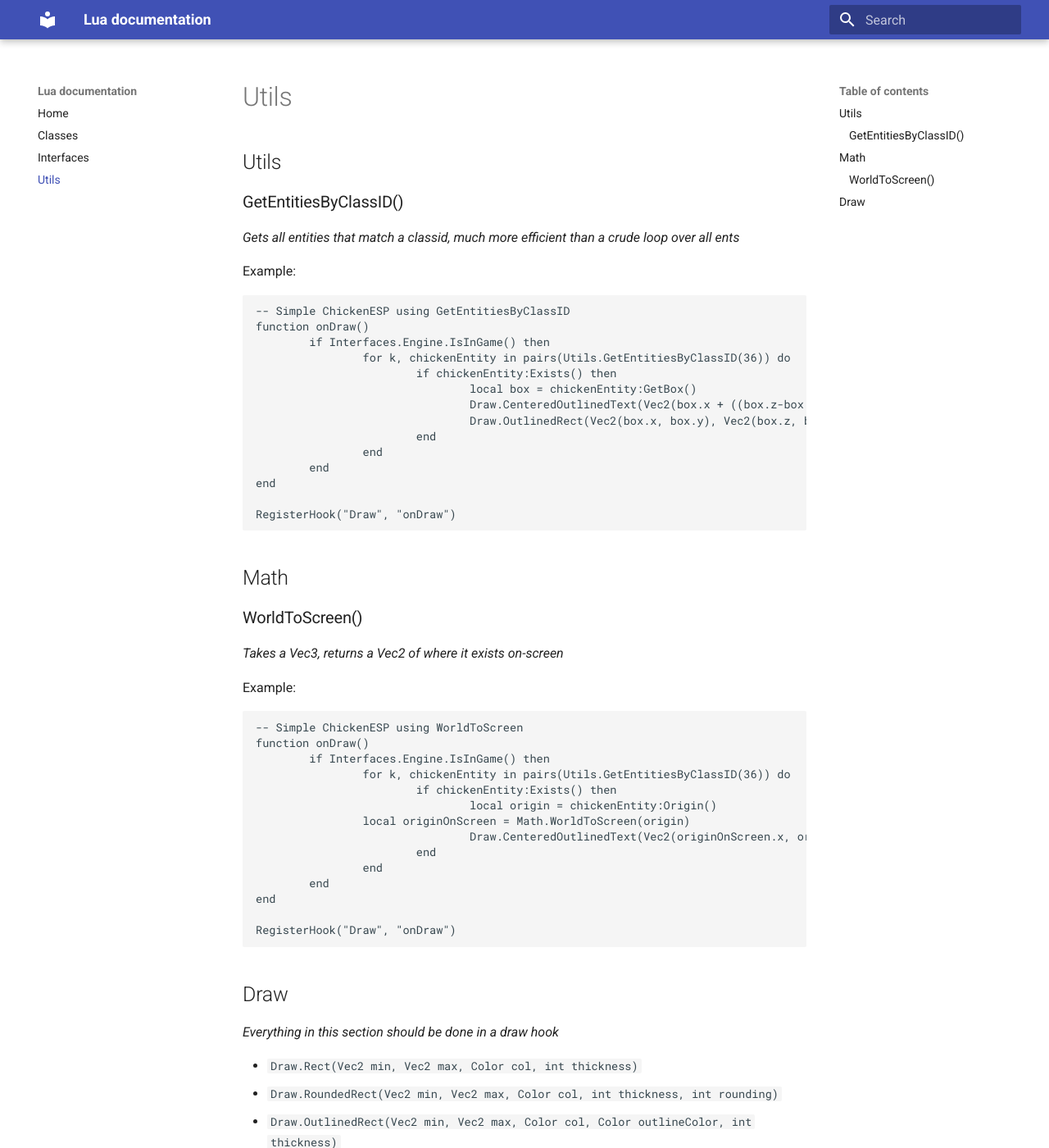
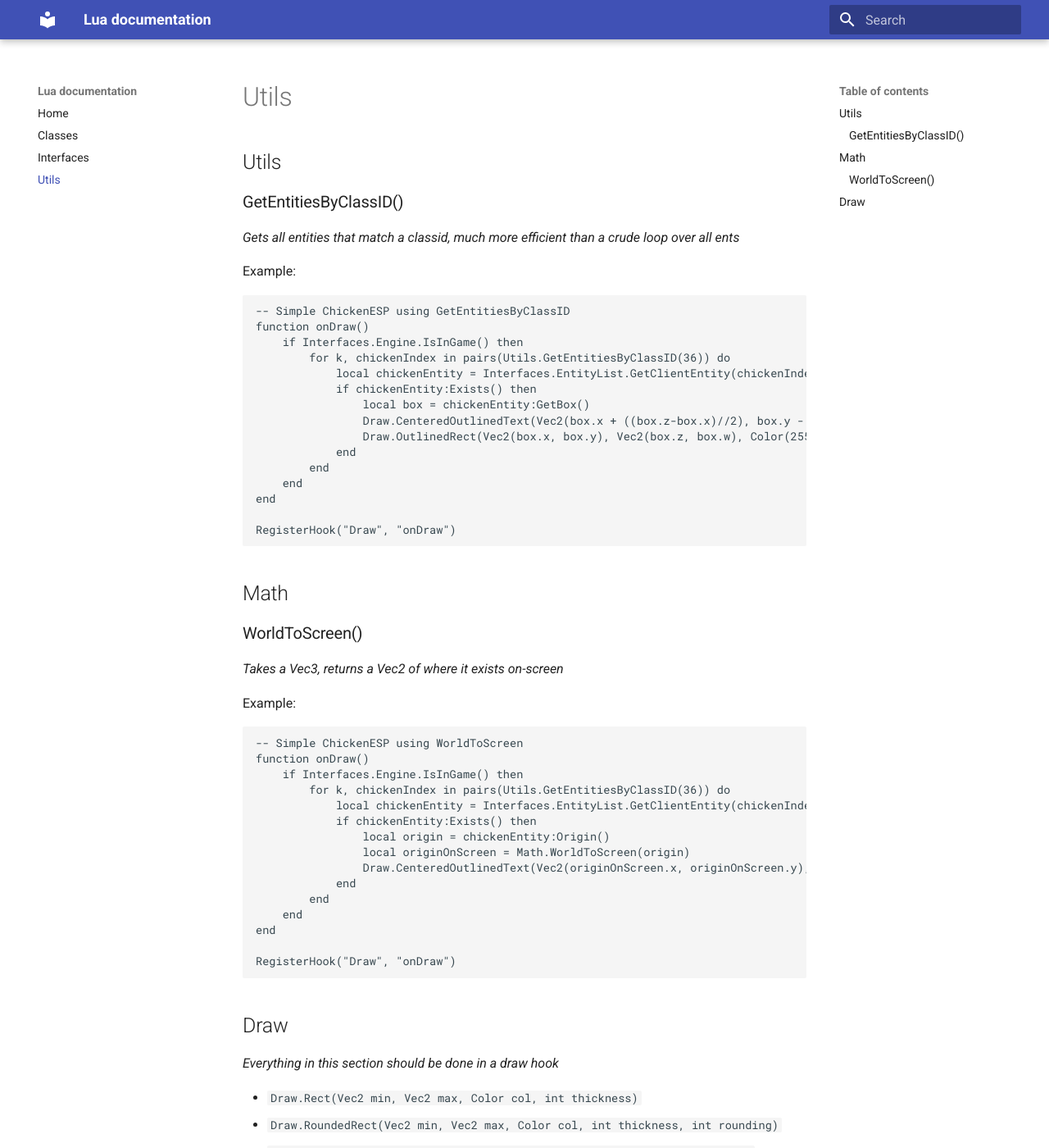
Before and after one commit to seksea/luaDocs, an MkDocs documentation site: the page built from docs/utils.md, in a window 1280 px wide and 1400 px high. Shown: the whole window at 82% size. Built offline with MkDocs 1.6.1 and Material for MkDocs 9.7.7, drawn with Linux system fonts in a browser that asks for light colours.

Commit message:
Update utils.md

````diff
--- a/docs/utils.md
+++ b/docs/utils.md
@@ -9,15 +9,16 @@
 ```lua
 -- Simple ChickenESP using GetEntitiesByClassID
 function onDraw()
-        if Interfaces.Engine.IsInGame() then
-                for k, chickenEntity in pairs(Utils.GetEntitiesByClassID(36)) do
-                        if chickenEntity:Exists() then
-                                local box = chickenEntity:GetBox()
-                                Draw.CenteredOutlinedText(Vec2(box.x + ((box.z-box.x)//2), box.y - 14), Color(255, 255, 255, 255), Color(0, 0, 0, 255), "Chicken")
-                                Draw.OutlinedRect(Vec2(box.x, box.y), Vec2(box.z, box.w), Color(255, 255, 255, 255), Color(0, 0, 0, 255), 1)
-                        end
-                end
-        end
+	if Interfaces.Engine.IsInGame() then
+		for k, chickenIndex in pairs(Utils.GetEntitiesByClassID(36)) do
+			local chickenEntity = Interfaces.EntityList.GetClientEntity(chickenIndex)
+			if chickenEntity:Exists() then
+				local box = chickenEntity:GetBox()
+				Draw.CenteredOutlinedText(Vec2(box.x + ((box.z-box.x)//2), box.y - 14), Color(255, 255, 255, 255), Color(0, 0, 0, 255), "Chicken")
+				Draw.OutlinedRect(Vec2(box.x, box.y), Vec2(box.z, box.w), Color(255, 255, 255, 255), Color(0, 0, 0, 255), 1)
+			end
+		end
+	end
 end
 
 RegisterHook("Draw", "onDraw")
@@ -32,15 +33,16 @@
 ```lua
 -- Simple ChickenESP using WorldToScreen
 function onDraw()
-        if Interfaces.Engine.IsInGame() then
-                for k, chickenEntity in pairs(Utils.GetEntitiesByClassID(36)) do
-                        if chickenEntity:Exists() then
-                                local origin = chickenEntity:Origin()
+	if Interfaces.Engine.IsInGame() then
+		for k, chickenIndex in pairs(Utils.GetEntitiesByClassID(36)) do
+			local chickenEntity = Interfaces.EntityList.GetClientEntity(chickenIndex)
+			if chickenEntity:Exists() then
+				local origin = chickenEntity:Origin()
 				local originOnScreen = Math.WorldToScreen(origin)
-                                Draw.CenteredOutlinedText(Vec2(originOnScreen.x, originOnScreen.y), Color(255, 255, 255, 255), Color(0, 0, 0, 255), "Chicken")
-                        end
-                end
-        end
+				Draw.CenteredOutlinedText(Vec2(originOnScreen.x, originOnScreen.y), Color(255, 255, 255, 255), Color(0, 0, 0, 255), "Chicken")
+			end
+		end
+	end
 end
 
 RegisterHook("Draw", "onDraw")
````
